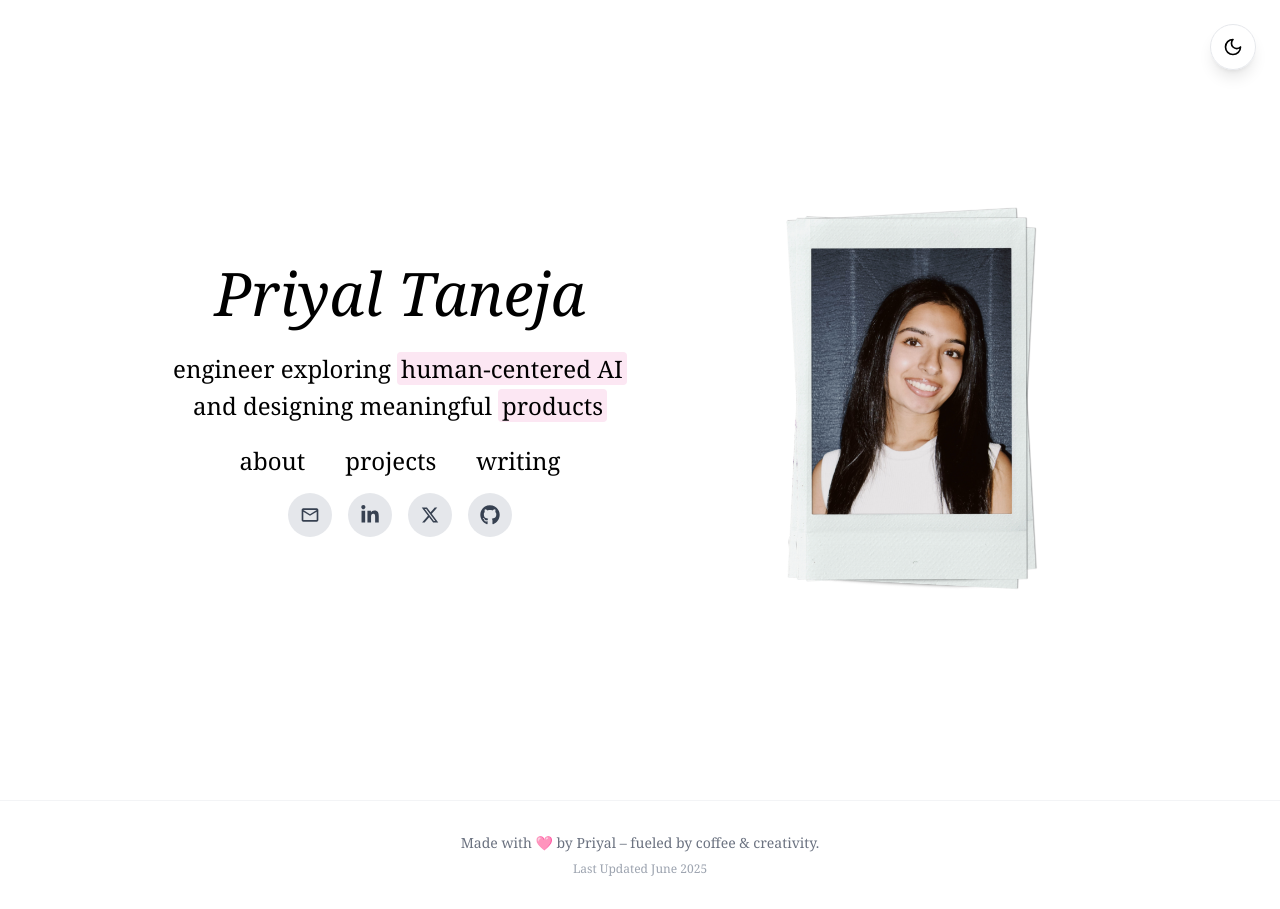
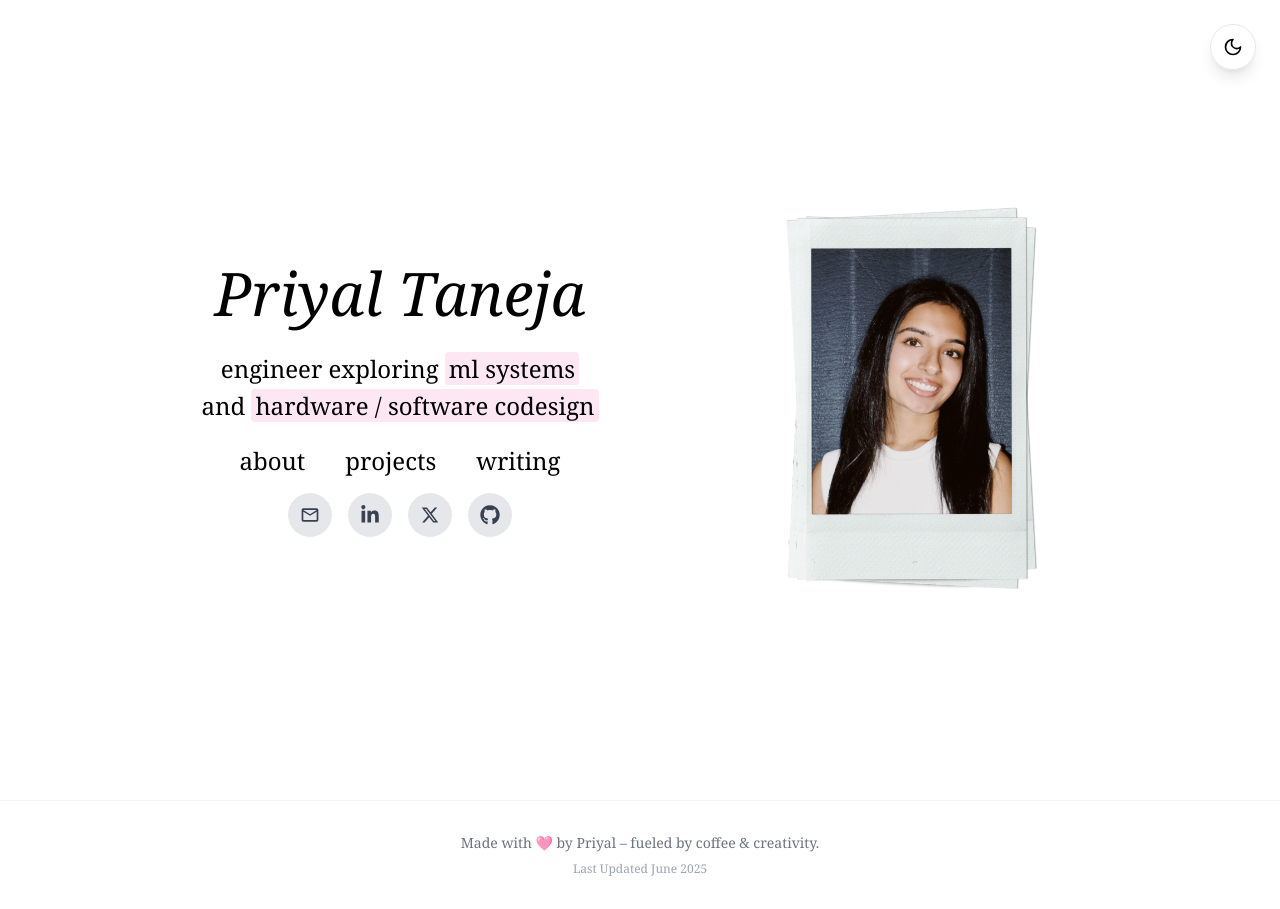
Before and after one commit to priyaltaneja/priyaltaneja, a React (Create React App) app: page / in a window 1280 px wide. Built offline with nearby package versions, Linux system fonts and the light colour scheme.

Commit message:
Update about

```diff
--- a/src/Portfolio.js
+++ b/src/Portfolio.js
@@ -176,11 +176,11 @@ const Portfolio = ({ onNavigate, currentPage }) => {
                       <p className="text-lg sm:text-xl md:text-xl lg:text-2xl mb-6 text-black dark:text-white transition-colors duration-200" style={{...georgiaStyle, lineHeight: '1.2'}}>
             <div className="whitespace-nowrap mb-2">
                               <span>engineer exploring </span>
-                <span className="bg-pink-100 dark:bg-[#FF69B4]/60 px-1 rounded transition-colors duration-200 text-black dark:text-white">human-centered AI</span>
+                <span className="bg-pink-100 dark:bg-[#FF69B4]/60 px-1 rounded transition-colors duration-200 text-black dark:text-white">ml systems</span>
             </div>
-            <div>
-                              <span>and designing meaningful </span>
-                <span className="bg-pink-100 dark:bg-[#FF69B4]/60 px-1 rounded transition-colors duration-200 text-black dark:text-white">products</span>
+            <div className="whitespace-nowrap">
+                <span>and </span>
+                <span className="bg-pink-100 dark:bg-[#FF69B4]/60 px-1 rounded transition-colors duration-200 text-black dark:text-white">hardware / software codesign</span>
             </div>
           </p>
 
```
